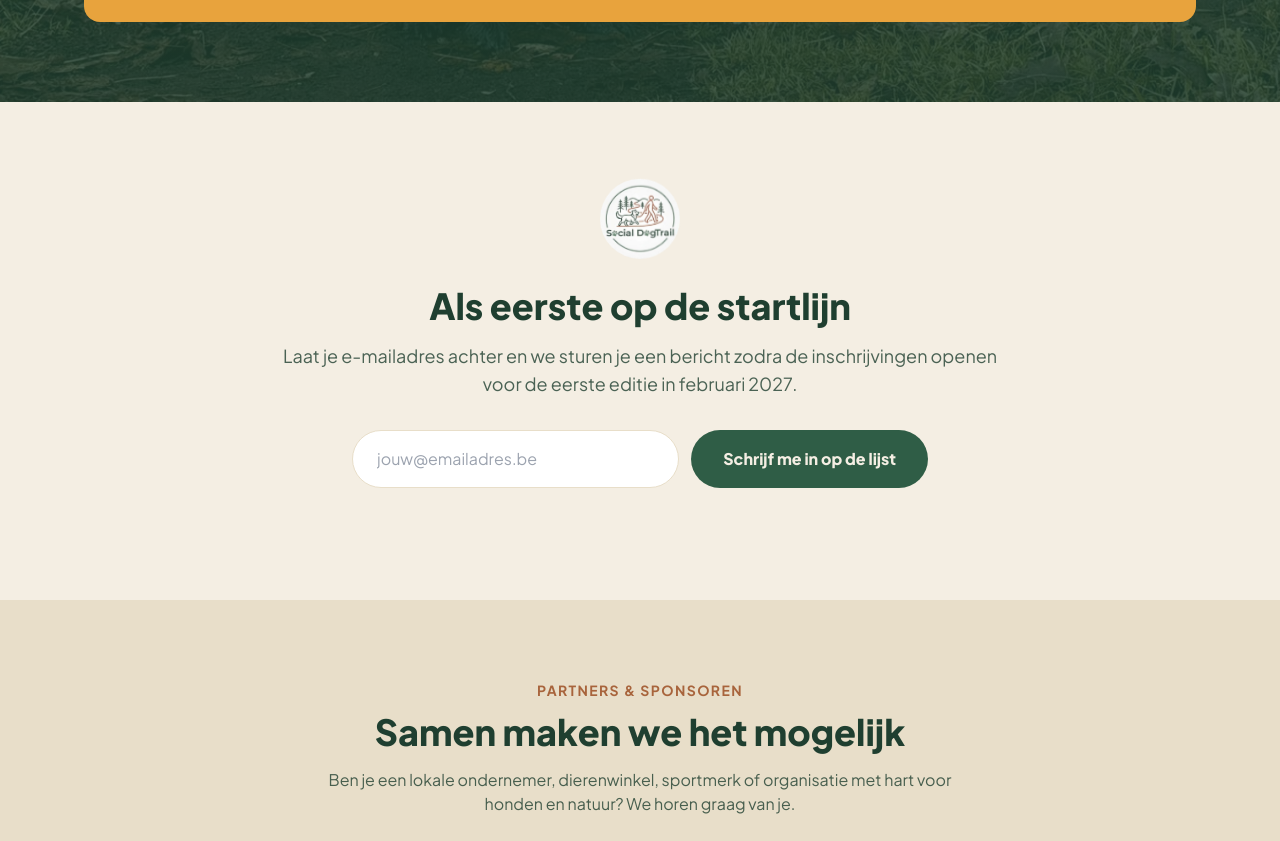
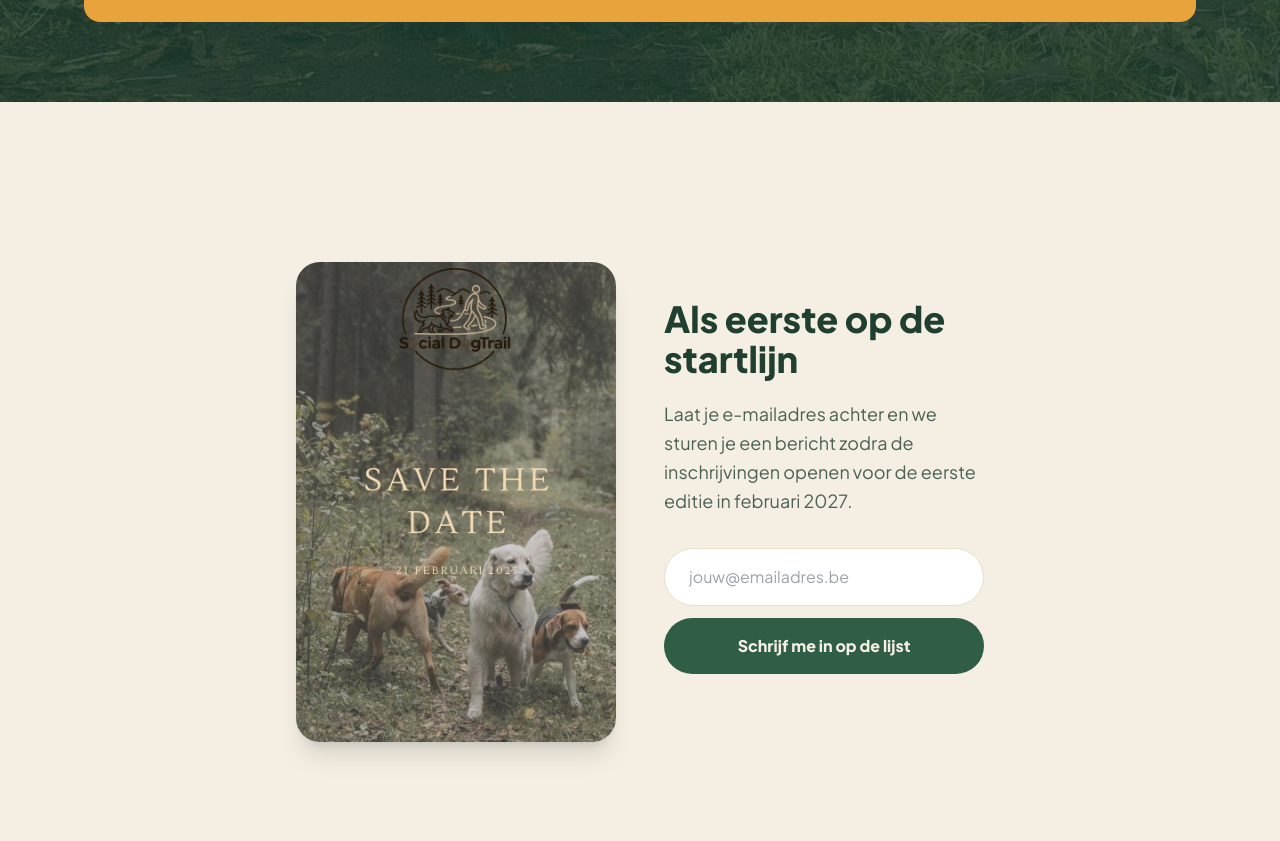
Before and after one commit to nicolabruggeman/SocialDogTrail, a plain HTML site: page index.html in a window 1280 px wide. Shown: the part 2199-3040 px from the top of the page. Drawn offline with nearby package versions, Linux system fonts and the light colour scheme.

Commit message:
Update index.html

```diff
--- a/index.html
+++ b/index.html
@@ -348,7 +348,56 @@
 
     <!-- INSCHRIJVEN (tweede CTA) -->
     <section id="inschrijven" class="max-w-3xl mx-auto px-5 py-20 text-center reveal">
-      <img src="logo.png" alt="" class="mx-auto h-20 w-20 rounded-full object-cover float">
+
+<!-- INSCHRIJVEN -->
+<section id="inschrijven" class="max-w-6xl mx-auto px-5 py-20 grid md:grid-cols-2 gap-12 items-center">
+
+  <!-- FOTO LINKS -->
+  <div class="reveal from-left">
+    <img
+      src="WhatsApp%20Image%202026-11-11%20at%2015.35.37.jpeg"
+      alt="Social DogTrail"
+      class="w-full h-[350px] md:h-[480px] rounded-3xl shadow-xl object-cover object-center"
+      loading="lazy"
+    >
+  </div>
+
+  <!-- TEKST EN FORMULIER RECHTS -->
+  <div class="reveal from-right text-center md:text-left">
+
+    <h2 class="text-3xl md:text-4xl font-extrabold">
+      Als eerste op de startlijn
+    </h2>
+
+    <p class="mt-5 text-lg text-forest-dark/80 leading-relaxed">
+      Laat je e-mailadres achter en we sturen je een bericht zodra de inschrijvingen openen voor de eerste editie in februari 2027.
+    </p>
+
+    <form class="signup mt-8 flex flex-col gap-3" novalidate>
+      <label for="email-cta" class="sr-only">E-mailadres</label>
+
+      <input
+        id="email-cta"
+        type="email"
+        required
+        placeholder="jouw@emailadres.be"
+        class="w-full rounded-full px-6 py-4 bg-white border border-sand-dark focus:outline-none focus:ring-4 focus:ring-ochre/60 transition"
+      >
+
+      <button
+        type="submit"
+        class="btn-shine rounded-full bg-forest hover:bg-forest-dark text-sand font-extrabold px-8 py-4 transition hover:-translate-y-0.5"
+      >
+        Schrijf me in op de lijst
+      </button>
+    </form>
+
+    <p class="form-msg mt-3 text-sm min-h-[1.25rem]" aria-live="polite"></p>
+
+  </div>
+
+</section>
+
       <h2 class="mt-6 text-3xl md:text-4xl font-extrabold">Als eerste op de startlijn</h2>
       <p class="mt-4 text-lg text-forest-dark/80">Laat je e-mailadres achter en we sturen je een bericht zodra de inschrijvingen openen voor de eerste editie in februari 2027.</p>
       <form class="signup mt-8 flex flex-col sm:flex-row gap-3 max-w-xl mx-auto" novalidate>
```
